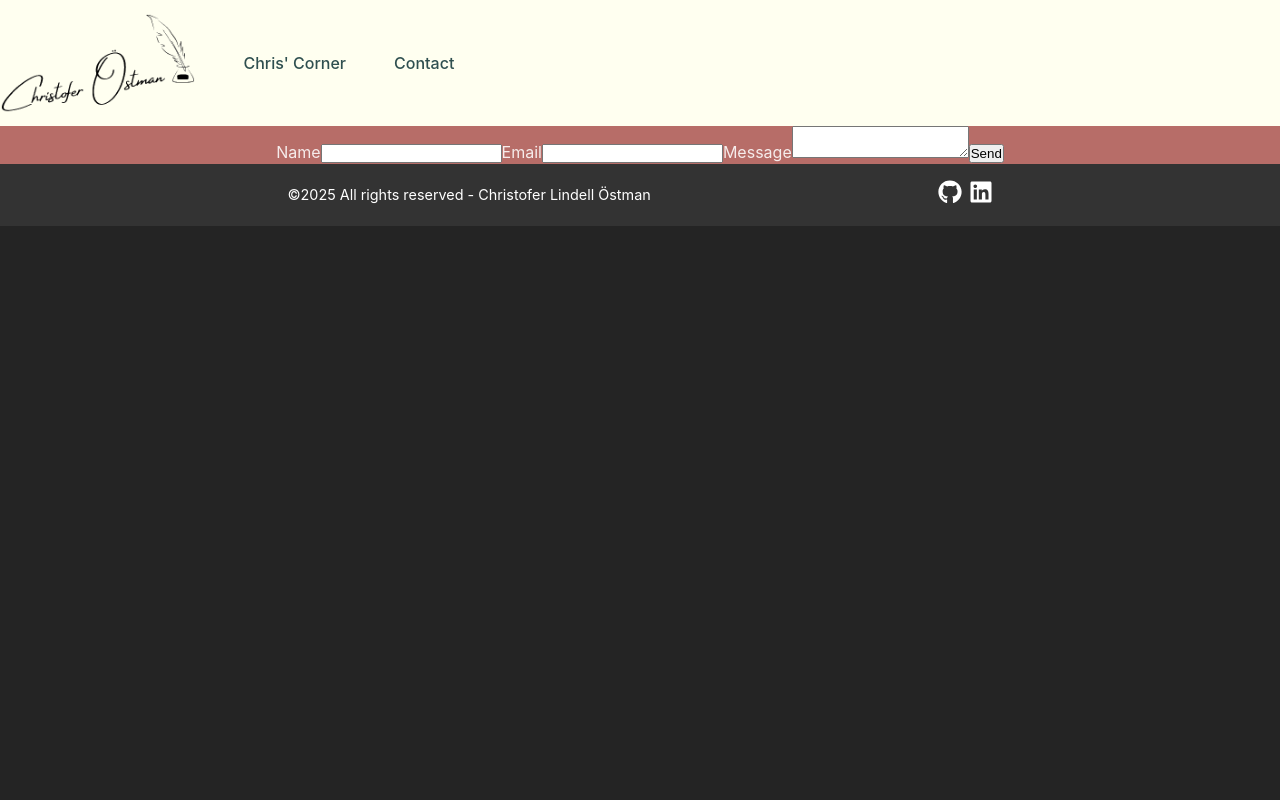
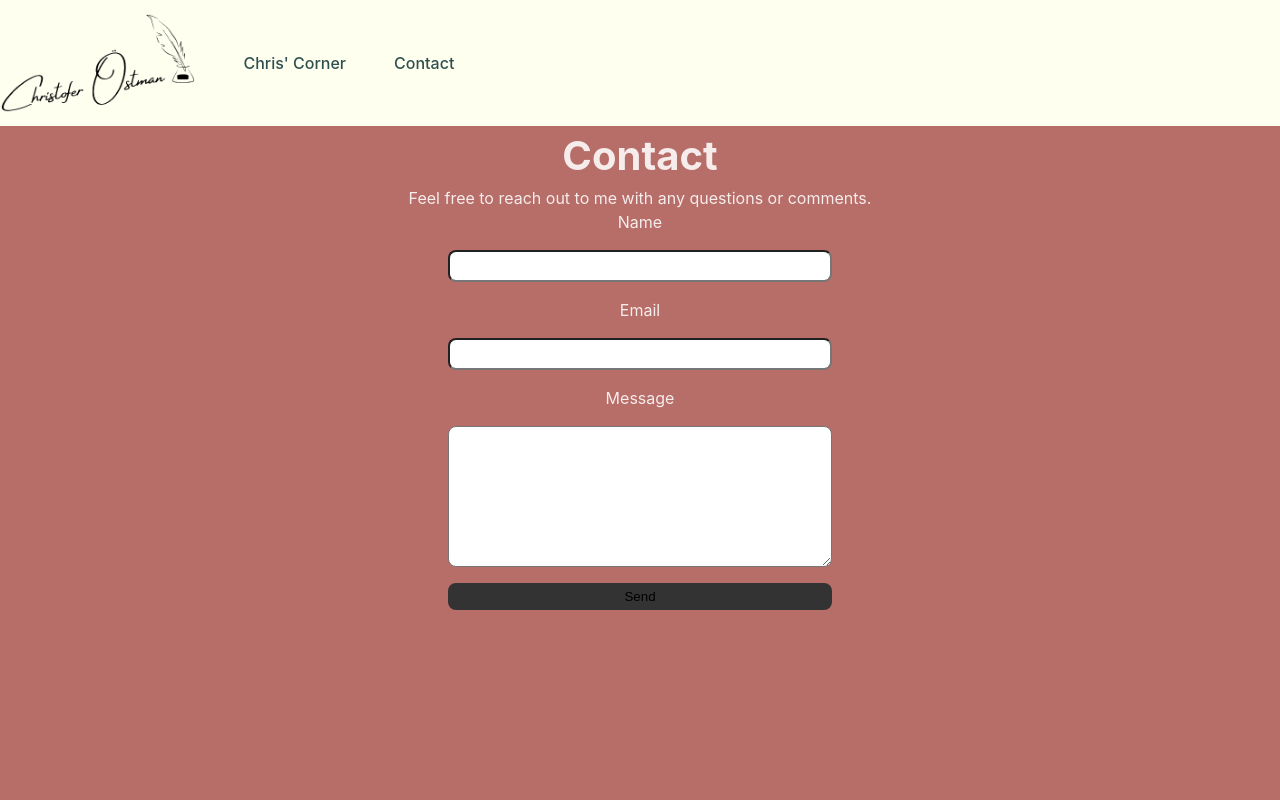
Before and after one commit to ChrisPlaceInSpace/cv, a React (Vite) app in the folder practice-cv/: page /contact in a window 1280 px wide. Shown: the top 800 px of the page. Built offline with nearby package versions, Linux system fonts and the light colour scheme; no server answers.

Commit message:
CSS ContactService form and Contact

```diff
--- a/practice-cv/src/CSS/Contact.css
+++ b/practice-cv/src/CSS/Contact.css
@@ -1,4 +1,5 @@
 
 .contact-container {
+    min-height: 100vh;
 
 }
--- /dev/null
+++ b/practice-cv/src/CSS/ContactService.css
@@ -0,0 +1,34 @@
+
+.form-container {
+    width: 100%;
+    height: 100%;
+}
+form{
+    width: 30vw;
+    height: 50vh;
+    gap: 1rem;
+}
+form label {
+
+}
+.form-input {
+    width: 100%;
+    height: 2rem;
+    border-radius: 8px;
+    padding: 0.5rem;
+    font-size: 1rem;
+}
+form textarea {
+    width: 100%;
+    height: 15rem;
+    border-radius: 8px;
+    padding: 0.5rem;
+    font-size: 1rem;
+}
+.form-btn {
+    width: 100%;
+    height: 3rem;
+    border-radius: 8px;
+    border: none;
+    cursor: pointer;
+}
--- a/practice-cv/src/Components/contact.jsx
+++ b/practice-cv/src/Components/contact.jsx
@@ -2,14 +2,18 @@ import ContactService from "./contactService";
 import Header from "./header";
 import Footer from "./footer";
 import '../CSS/Contact.css';
+import GoTopButton from "./goTopButton";
 
 export default function Contact() {
     return (<>
-            <Header />
-        <div className="contact-container color-primary flex flex-column flex-center">
+        <Header />
+        <div className="contact-container color-primary flex flex-column text-center">
+            <h1>Contact</h1>
+            <p>Feel free to reach out to me with any questions or comments.</p>
             <ContactService />
+            <GoTopButton />
         </div>
-            <Footer />
-        </>
+        <Footer />
+    </>
     )
 };
--- a/practice-cv/src/Components/contactService.jsx
+++ b/practice-cv/src/Components/contactService.jsx
@@ -1,5 +1,6 @@
 import { useRef } from "react";
 import emailjs from '@emailjs/browser';
+import '../CSS/contactService.css';
 
 const ContactService = () => {
     const emailForm = useRef();
@@ -31,14 +32,14 @@ const ContactService = () => {
 
     return (
         <div className="form-container flex flex-column flex-center">
-            <form ref={emailForm} onSubmit={sendEmail}>
+            <form className="flex flex-column" ref={emailForm} onSubmit={sendEmail}>
                 <label>Name</label>
-                <input type="text" name="user_name" />
+                <input className="form-input" type="text" name="user_name" />
                 <label>Email</label>
-                <input type="email" name="user_email" />
+                <input className="form-input" type="email" name="user_email" />
                 <label>Message</label>
                 <textarea name="message" />
-                <input type="submit" value="Send" />
+                <input className="form-btn color-secondary" type="submit" value="Send" />
             </form>
         </div>
 
--- a/practice-cv/src/Components/nasaBackground.jsx
+++ b/practice-cv/src/Components/nasaBackground.jsx
@@ -9,7 +9,6 @@ const NasaBackground = ({children}) => {
 
     const API_Key = process.env.VITE_NASA_API_KEY;
     const API_Endpoint = "https://api.nasa.gov/planetary/apod";
-    console.log("API KEY: ", API_Key);
 
     useEffect(() => {
         const fetchBackgroundImage = async () => {
@@ -18,11 +17,6 @@ const NasaBackground = ({children}) => {
                 if (!response.ok) throw new Error('Failed to fetch image');
 
                 const dataResponse = await response.json();
-
-                // const urls = dataResponse.map((item, index) => {
-                // console.log(`Image ${index + 1}: ` ,item.hdurl);
-                // return item.urls;
-                // });
 
                 setBackgroundUrl(dataResponse.hdurl);
                 console.log(setBackgroundUrl);
```
